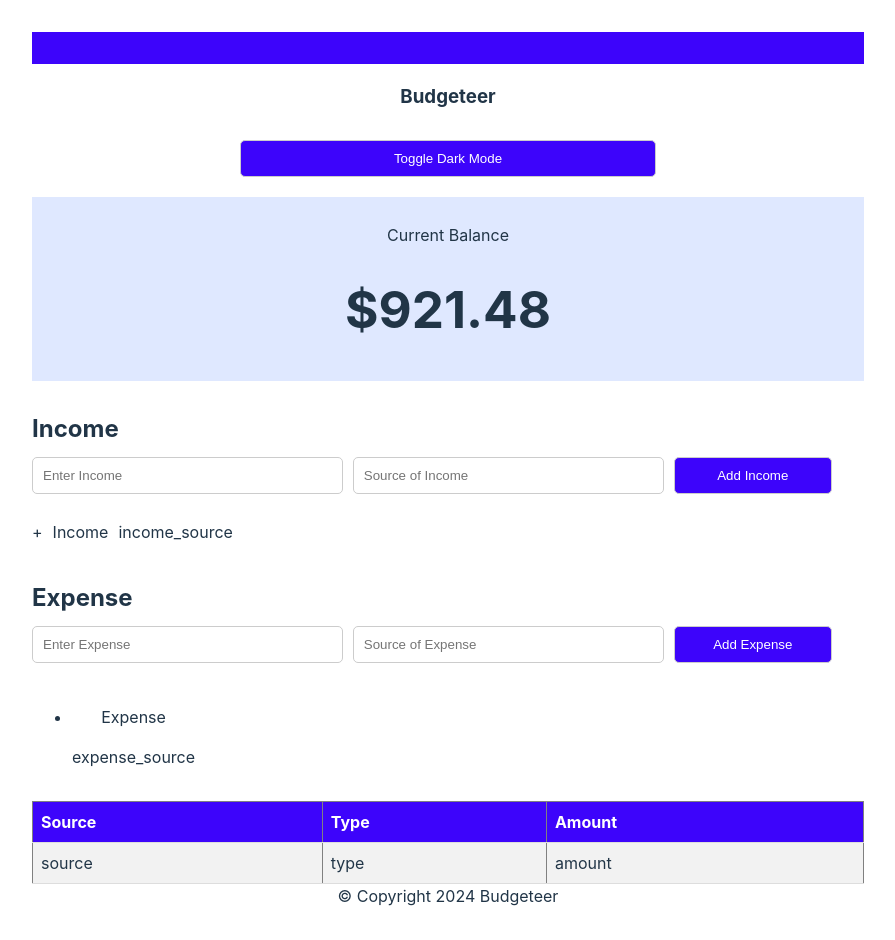
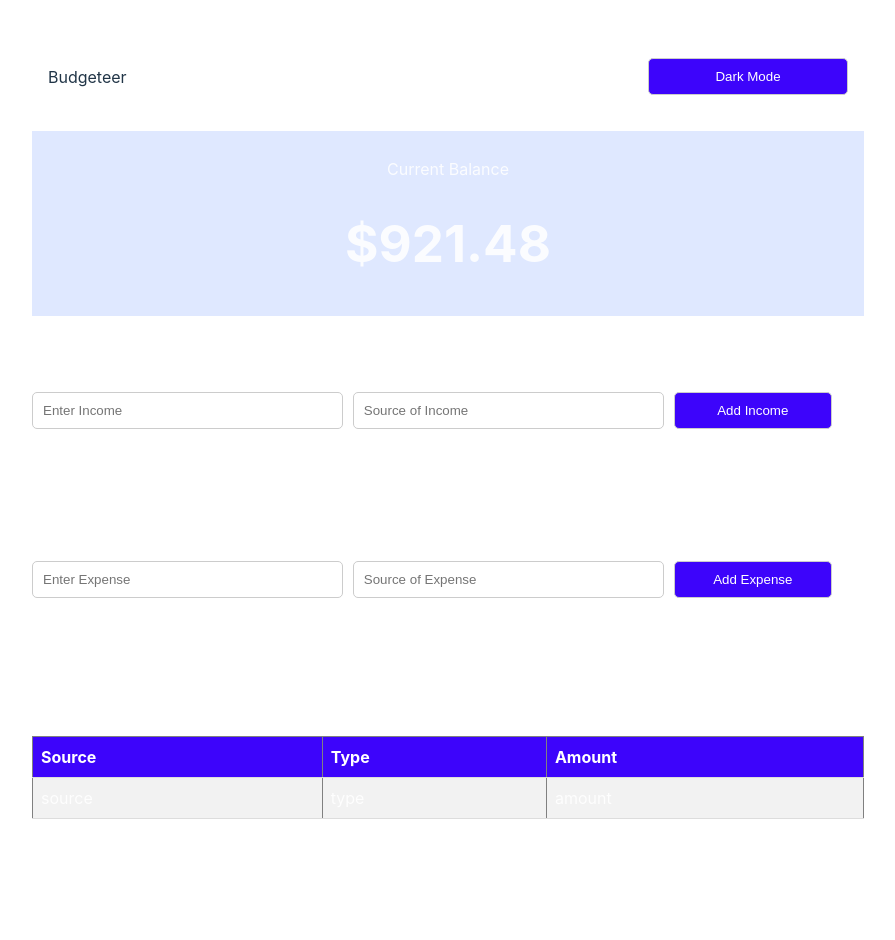
Before and after one commit to jchanthy/budgeteer, a React (Vite) app: page / in a window 1280 px wide. Shown: the whole page, without its empty margins (192-1087 px from the left). After the commit the page ends 875 px from the top, so only its background shows below. Built offline with nearby package versions, Linux system fonts and the light colour scheme.

Commit message:
update logic in Header

```diff
--- a/src/App.css
+++ b/src/App.css
@@ -11,8 +11,8 @@
   justify-content: space-between;
   padding: 1rem;
   align-content: center;
-  background-color: #3d04fb;
-  color: white;
+  background-color:var(--background-color);
+  color: var(--color);
   width: 800px;
   text-align: center;
 }
--- a/src/App.jsx
+++ b/src/App.jsx
@@ -5,12 +5,16 @@ import Income from './components/Income';
 import Transaction from './components/Transactions';
 import CurrentBalance from './components/CurrentBalance';
 import Header from './components/Header';
+import { useState } from 'react';
 
 function App() {
-
+const [darkMode, setDarkMode] = useState(false);
+const handleClick = () => {
+  setDarkMode(!darkMode);
+}
   return (
     <>
-<Header />
+<Header title={'Budgeteer'} darkMode={darkMode} handleClick={handleClick} />
 <CurrentBalance />
 <Income />
 <Exspense />
--- a/src/components/CurrentBalance.jsx
+++ b/src/components/CurrentBalance.jsx
@@ -2,8 +2,6 @@
 
         return (
             <>
-     <h3>Budgeteer</h3>
-    <button>Toggle Dark Mode</button>
    <div className="currenBalance">
     <p>Current Balance</p>
     <h1>$921.48</h1>
--- a/src/components/Header.jsx
+++ b/src/components/Header.jsx
@@ -1,6 +1,10 @@
-function Header(){
+function Header({title, darkMode, handleClick}){
+    console.log('mycons:', title, handleClick, darkMode)
     return(
-    <div className="header"></div>
+    <div className="header">
+        <label for="">{title}</label>
+        <button onClick={handleClick}>{darkMode ? 'Light Mode' : 'Dark Mode'}</button>
+    </div>
     )
 }
 export default Header;
--- a/src/index.css
+++ b/src/index.css
@@ -4,8 +4,8 @@
   font-weight: 400;
 
   color-scheme: light dark;
-  color: rgba(255, 255, 255, 0.87);
-  background-color: #242424;
+  --text-color: rgba(255, 255, 255, 0.87);
+  --background-color: #242424;
 
   font-synthesis: none;
   text-rendering: optimizeLegibility;
@@ -20,6 +20,8 @@ body {
   place-items: center;
   min-width: 320px;
   min-height: 100vh;
+  background-color: var(--background-color);
+  color: var(--text-color);
 }
 
 h1 {
@@ -29,8 +31,8 @@ h1 {
 
 @media (prefers-color-scheme: light) {
   :root {
-    color: #213547;
-    background-color: #ffffff;
+    --color: #213547;
+    --background-color: #ffffff;
   }
   a:hover {
     color: #747bff;
```
